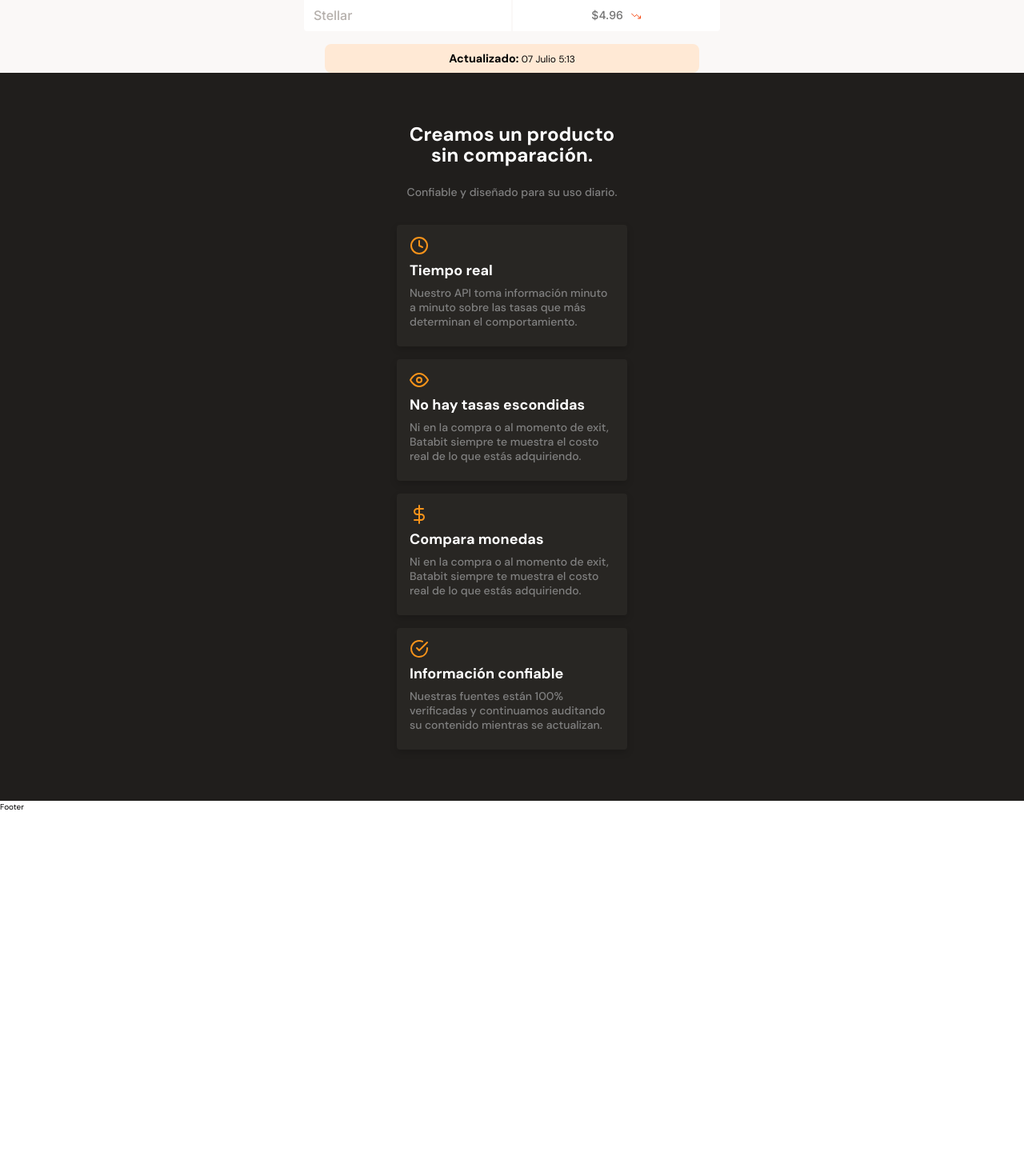
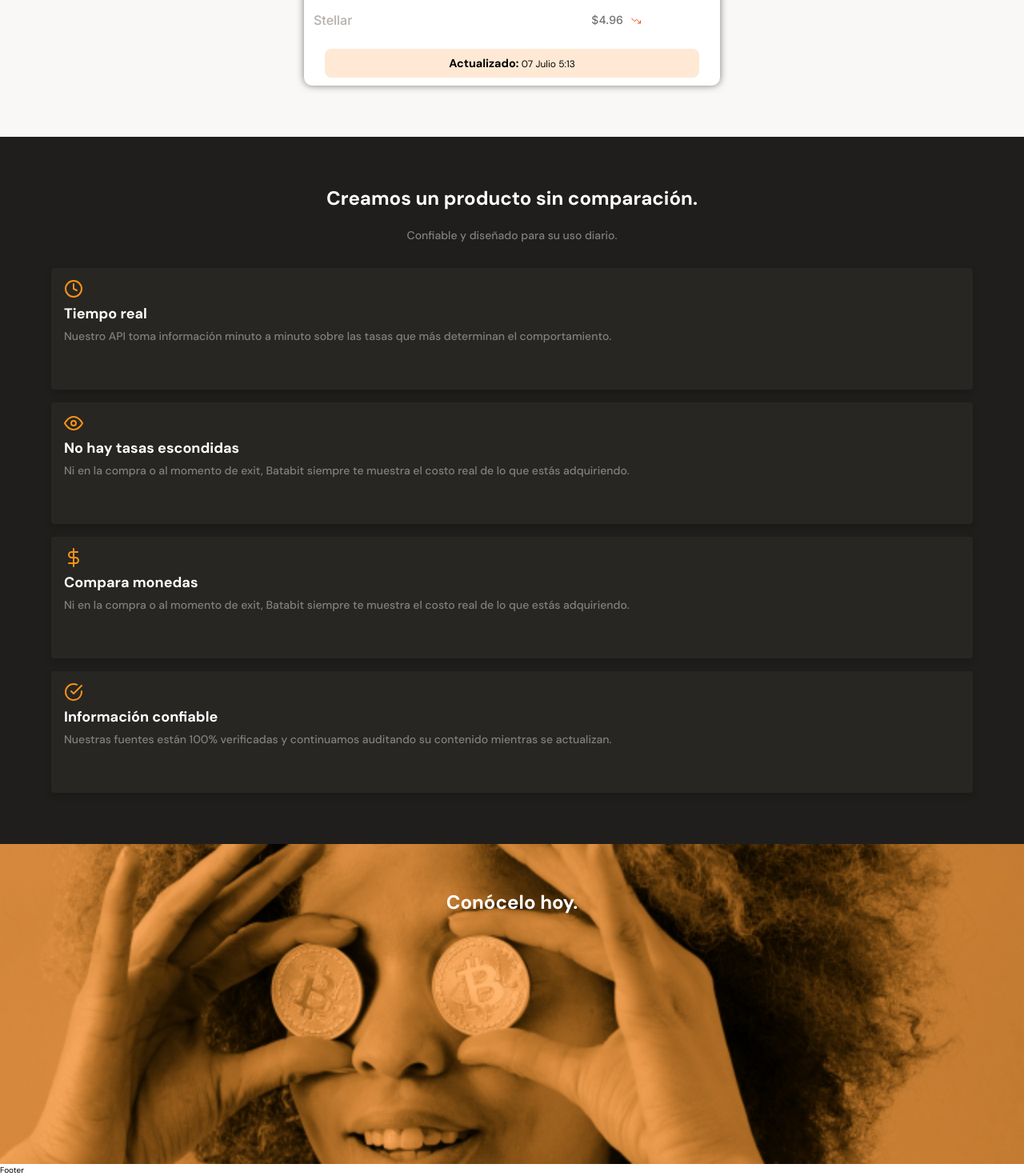
Before and after one commit to chriscodex/responsive-design-mobile-first-layout, a React (Vite) app: page / in a window 1280 px wide. Shown: the part 893-2363 px from the top of the page at 80% size. Before the commit the page ends 1909 px from the top, so only its background shows below. Built offline with nearby package versions, Linux system fonts and the light colour scheme.

Commit message:
comodin img added

```diff
--- a/src/App.jsx
+++ b/src/App.jsx
@@ -2,14 +2,12 @@ import './App.css';
 import { Header } from './components/Header';
 import { Footer } from './components/Footer';
 import { MainSection } from './components/MainSection';
-import { Products } from './components/Products';
 
 function App() {
   return (
     <>
       <Header />
       <MainSection />
-      <Products />
       <Footer />
     </>
   );
--- a/src/components/MainSection/index.jsx
+++ b/src/components/MainSection/index.jsx
@@ -1,54 +1,68 @@
-import './styles.css'
+import './styles.css';
+import { Products } from '../Products';
 
 function MainSection() {
   return (
-    <main className='bg-off-white'>
-      <section className='main-exchange-container'>
-        <div className='main-exchange-container__backgroundImg'></div>
-        <div className='main-exchange-container__title text-warm-black'>
+    <main className="bg-off-white">
+      <section className="main-exchange-container">
+        <div className="main-exchange-container__backgroundImg"></div>
+        <div className="main-exchange-container__title text-warm-black">
           <h2>Visibilizamos todas las tasas de cambio.</h2>
-          <p className='text-warm-grey'>Traemos toda la información de las tasas de cambio y las monedas más importantes del mundo</p>
+          <p className="text-warm-grey">
+            Traemos toda la información de las tasas de cambio y las monedas más
+            importantes del mundo
+          </p>
         </div>
-        <section className='main-exchange-container__tables'>
-          <div className='tableContainer'>
+        <section className="main-exchange-container__tables">
+          <div className="tableContainer">
             <h3>Monedas</h3>
-            <section className='tableContainer__table'>
+            <section className="tableContainer__table">
               <div>
                 <h4>Bitcoin</h4>
               </div>
               <div>
-                <h5>$1.96<span></span></h5>
+                <h5>
+                  $1.96<span></span>
+                </h5>
               </div>
               <div>
                 <h4>Ethereum</h4>
               </div>
               <div>
-                <h5>$0.07<span></span></h5>
+                <h5>
+                  $0.07<span></span>
+                </h5>
               </div>
               <div>
                 <h4>Ripple</h4>
               </div>
               <div>
-                <h5>$2.15<span></span></h5>
+                <h5>
+                  $2.15<span></span>
+                </h5>
               </div>
               <div>
                 <h4>Stellar</h4>
               </div>
               <div>
-                <h5>$4.96<span></span></h5>
+                <h5>
+                  $4.96<span></span>
+                </h5>
               </div>
             </section>
-            <div className='tableContainer__updateDate'>
-              <p><span>Actualizado: </span>07 Julio 5:13</p>
+            <div className="tableContainer__updateDate">
+              <p>
+                <span>Actualizado: </span>07 Julio 5:13
+              </p>
             </div>
           </div>
         </section>
       </section>
-      {/* <section><p>s2</p></section>
-      <section><p>s3</p></section>
-      <section><p>s4</p></section> */}
+      <section>
+        <Products />
+      </section>
     </main>
-  )
+  );
 }
 
-export { MainSection }
+export { MainSection };
--- a/src/components/MainSection/styles.css
+++ b/src/components/MainSection/styles.css
@@ -13,6 +13,7 @@
     flex-direction: column;
     align-items: center;
     text-align: center;
+    margin-bottom: 64px;
   }
   .main-exchange-container__backgroundImg {
     width: 195px;
@@ -50,8 +51,11 @@
   }
 
   .tableContainer {
+    background-color: white;
+    border-radius: 10px;
     display: flex;
     flex-direction: column;
+    box-shadow: 0px 0px 10px rgba(0, 0, 0, 0.5);
   }
 
   .tableContainer h3 {
@@ -62,6 +66,7 @@
     color: #ff9536;
     margin-left: 12px;
     margin-bottom: 12px;
+    padding-top: 6px;
   }
 
   .tableContainer__table {
@@ -142,6 +147,7 @@
     padding: 8px;
     text-align: center;
     margin-top: 16px;
+    margin-bottom: 10px;
     border-radius: 8px;
     width: 90%;
     align-self: center;
--- a/src/components/ProductCard/styles.css
+++ b/src/components/ProductCard/styles.css
@@ -1,6 +1,7 @@
 .card-container {
-  width: 288px;
-  height: 152px;
+  width: 90%;
+  min-width: 288px;
+  min-height: 152px;
   border-radius: 4px;
   background-color: #282623;
   box-shadow: 0px 4px 8px 0px rgba(0, 0, 0, 0.16);
@@ -18,6 +19,7 @@
 }
 
 .card-container h3 {
+  min-width: 288px;
   color: white;
   font-size: 1.8rem;
   font-weight: bold;
@@ -27,7 +29,7 @@
 }
 
 .card-container p {
-  width: 252px;
+  min-width: 252px;
   color: #808080;
   font-size: 1.4rem;
   font-weight: 500;
--- a/src/components/Products/index.jsx
+++ b/src/components/Products/index.jsx
@@ -40,13 +40,19 @@ function Products() {
         <p>Confiable y diseñado para su uso diario.</p>
       </div>
       <div className="products-container__cards-container">
-        {
-          cardContent.map((card, index) => (
-            <ProductCard key={index} image={cardContent[index].image} title={cardContent[index].title} description={cardContent[index].description}/>
-          ))
-        }
+        {cardContent.map((card, index) => (
+          <ProductCard
+            key={index}
+            image={cardContent[index].image}
+            title={cardContent[index].title}
+            description={cardContent[index].description}
+          />
+        ))}
       </div>
-      <div className='products-container__base'></div>
+      <div className="products-container__base"></div>
+      <div className='products-container__baseImg'>
+        <h2>Conócelo hoy.</h2>
+      </div>
     </section>
   );
 }
--- a/src/components/Products/styles.css
+++ b/src/components/Products/styles.css
@@ -18,7 +18,8 @@
   color: white;
   margin-bottom: 24px;
   margin-top: 64px;
-  width: 288px;
+  width: 80%;
+  min-width: 288px;
 }
 
 .products-container__title p {
@@ -40,3 +41,22 @@
   height: 48px;
   background-color: #201E1C;
 }
+
+.products-container__baseImg {
+  min-width: 320px;
+  width: 100%;
+  height: 50vh;
+  background-image: url('../../assets/img/bitcoinbaby2x.jpg');
+  background-position: center;
+  background-repeat: no-repeat;
+  background-size: cover;
+  text-align: center;
+}
+
+.products-container__baseImg h2 {
+  padding-top: 60px;
+  font-size: 2.4rem;
+  font-weight: bold;
+  line-height: 2.6rem;
+  color: white;
+}
```
